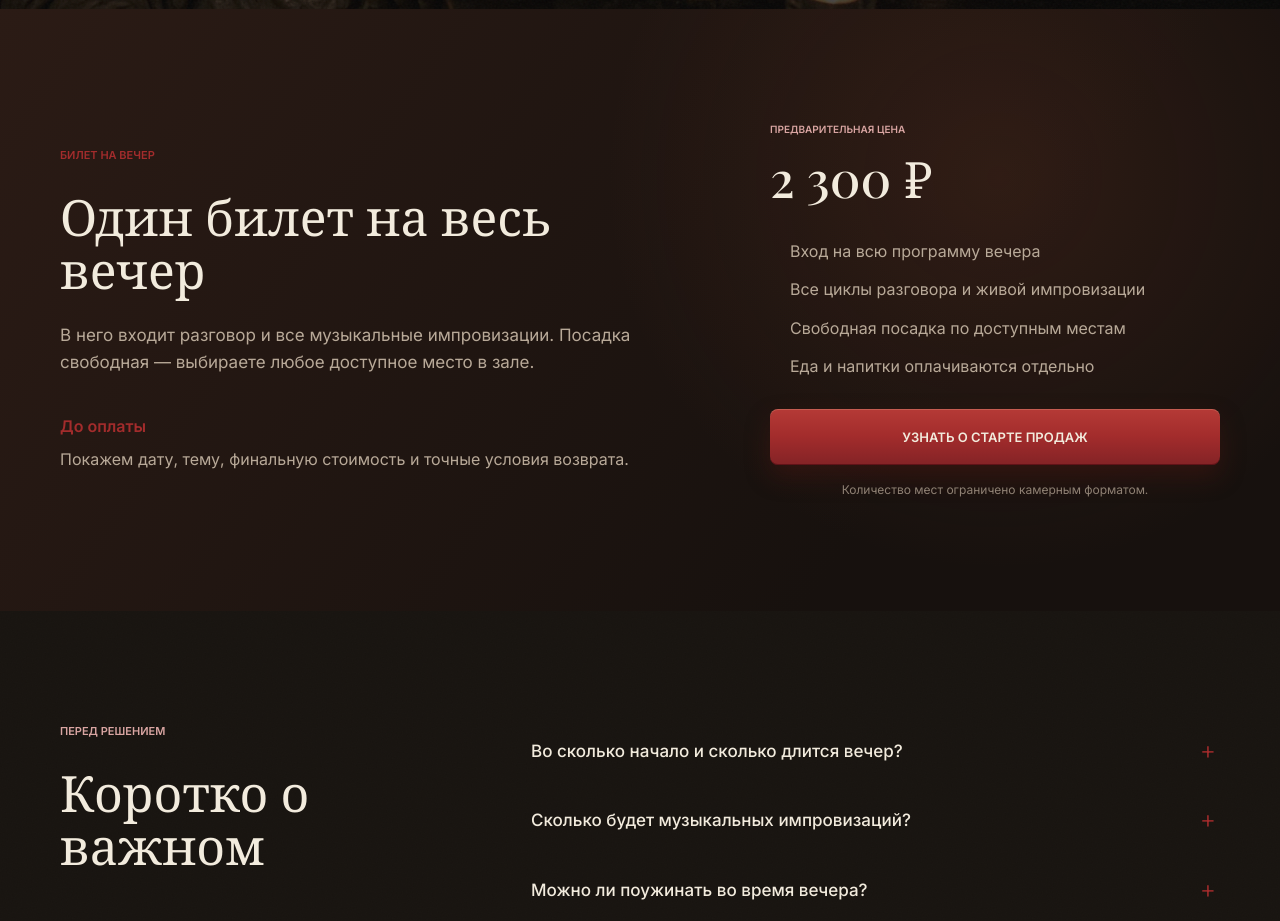
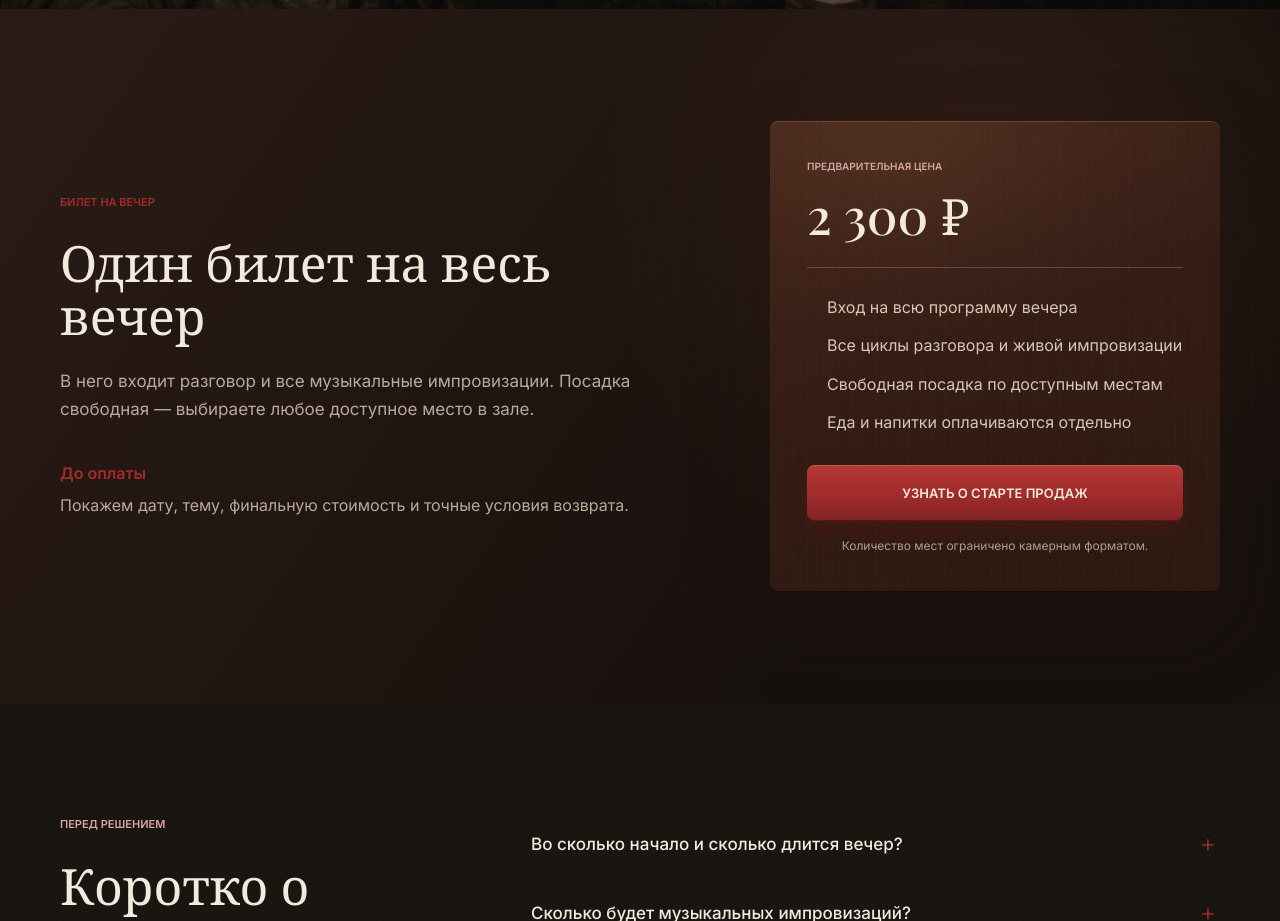
Before and after one commit to vbondarenko7/kontrapunkt, a Next.js app in the folder Джаз вечер. /Лендинг версия C/: page / in a window 1280 px wide. Shown: the part 7591-8512 px from the top of the page. Built offline with nearby package versions, Linux system fonts and the light colour scheme.

Commit message:
finish the ticket card in dark lacquered wood

```diff
--- a/Джаз вечер. /Лендинг версия C/app/globals.css
+++ b/Джаз вечер. /Лендинг версия C/app/globals.css
@@ -1528,18 +1528,37 @@ h3 {
 
 .ticket-card {
   padding: 37px;
-  border: 1px solid var(--rule-dark);
-  border-radius: 6px;
+  border: 0;
+  border-radius: 8px;
   color: var(--ivory);
-  background: var(--black);
-  box-shadow: 0 28px 70px rgba(34, 26, 20, 0.16);
+  background:
+    radial-gradient(
+      ellipse 112% 66% at 30% 4%,
+      rgba(242, 184, 132, 0.08) 0%,
+      rgba(242, 184, 132, 0.025) 38%,
+      transparent 64%
+    ),
+    repeating-linear-gradient(
+      90deg,
+      rgba(255, 235, 205, 0.012) 0 1px,
+      transparent 1px 5px,
+      rgba(18, 6, 4, 0.02) 5px 6px,
+      transparent 6px 13px,
+      rgba(255, 235, 205, 0.008) 13px 15px,
+      transparent 15px 23px
+    ),
+    linear-gradient(160deg, #452619 0%, #351d15 46%, #2b1912 100%);
+  box-shadow:
+    inset 0 1px 0 rgba(242, 194, 151, 0.18),
+    inset 0 -1px 0 rgba(18, 7, 5, 0.78),
+    0 34px 82px rgba(34, 18, 11, 0.3);
 }
 
 .ticket-topline {
   display: grid;
   gap: 16px;
   padding-bottom: 27px;
-  border-bottom: 1px solid var(--rule-dark);
+  border-bottom: 1px solid rgba(217, 165, 162, 0.28);
 }
 
 .ticket-topline span {
@@ -1561,7 +1580,7 @@ h3 {
   gap: 13px;
   margin: 27px 0 29px;
   padding-left: 20px;
-  color: var(--mute-dark);
+  color: #d5c6b5;
 }
 
 .button-ticket {
@@ -1570,7 +1589,7 @@ h3 {
 
 .limited {
   margin: 15px 0 0;
-  color: #8f8174;
+  color: #ad9d8c;
   font-size: 12px;
   text-align: center;
 }
@@ -2296,20 +2315,10 @@ footer p:last-child {
 
   .ticket-card {
     position: relative;
-    padding: 0;
-    border: 0;
-    border-radius: 0;
-    background: transparent;
-    box-shadow: none;
-  }
-
-  .ticket-topline {
-    padding-bottom: 6px;
-    border-bottom: 0;
   }
 
   .ticket-card ul {
-    margin-top: 30px;
+    margin-top: 27px;
   }
 
   .faq-list,
```
